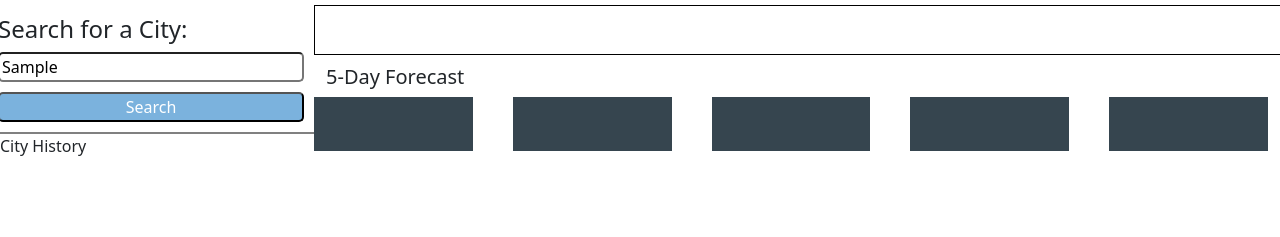
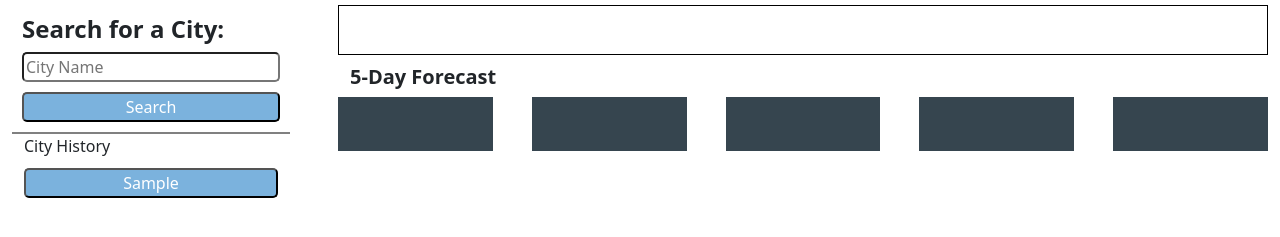
Before and after one commit to fdeaquino/weather-dashboard, a plain HTML site: page index.html in a window 1280 px wide. Both pictures are taken after typing "Sample" into the empty fields and a click on the button "Search". Shown: the part 71-308 px from the top of the page. Drawn offline with nearby package versions, Linux system fonts and the light colour scheme; no server answers.

Commit message:
cities are now saved in localStorage, buttons created for each city searched, clicked buttons now generate weather data for each city clicked

```diff
--- a/assets/css/style.css
+++ b/assets/css/style.css
@@ -43,3 +43,7 @@ button {
     margin-bottom: 10px;
     display: none;
 }
+
+#current-city-name {
+    font-weight: bold;
+}
--- a/assets/js/weather-dashboard.js
+++ b/assets/js/weather-dashboard.js
@@ -11,12 +11,20 @@ const humidity = document.querySelector("#current-humidity");
 // TA said not to include uv data in project - deleted variable
 const image = document.querySelector("#current-icon");
 const apiKey = "e350d44f0fd3cd89fc464afb4f48dec4";
-let cityArr = [];
+let cityArr;
+let cityValue;
+
+if (localStorage.getItem("cities")) {
+    cityArr = JSON.parse(localStorage.getItem("cities"));
+} else {
+    cityArr =[]
+}
+
+localStorage.setItem("cities", JSON.stringify(cityArr))
+const savedCityHistory = JSON.parse(localStorage.getItem("cities"));
 
 // fetches current and future weather information and other data for a city
 function fetchCurrent(city) {
-    const cityValue = search.value;
-
     // query parameter to include imperial values
     fetch("https://api.openweathermap.org/data/2.5/weather?q=" + cityValue + "&units=imperial&appid=" + apiKey)
         // console.log("https://api.openweathermap.org/data/2.5/weather?q=" + cityValue + "&units=imperial" + "&appid=" + apiKey)
@@ -62,18 +70,53 @@ function fetchCurrent(city) {
     });
 }
 
+// sets searched cities into localStorage
+function setStorage() {
+    cityArr.push(search.value);
+    localStorage.setItem("cities", JSON.stringify(cityArr))
+};
+
+const eventHandler = function(event) {
+    event.preventDefault;
+    containerForCurrentCityWeather.style.display = "block";
+    containerForFiveDayForecast.style.display = "flex";
+    cityValue = $(this).val();
+    fetchCurrent(cityValue);
+};
+
+// A button is created for each city searched
+function makeBtns(text) {
+    let savedCityBtns = document.createElement("button");
+    savedCityBtns.textContent = text;
+    savedCityBtns.className = "savedCityBtns";
+    savedCityBtns.setAttribute("type", "submit");
+    savedCityBtns.setAttribute("value", text);
+    savedCityBtns.addEventListener("click", eventHandler);
+    containerForSaved.appendChild(savedCityBtns);
+};
+
+savedCityHistory.forEach(function(item) {
+    makeBtns(item);
+});
+
 searchForm.addEventListener("submit", function(event) {
     event.preventDefault();
-    fetchCurrent();
+    cityValue = search.value;
+    fetchCurrent(cityValue);
     containerForCurrentCityWeather.style.display = "block";
     containerForFiveDayForecast.style.display = "flex";
+    setStorage();
+    JSON.parse(localStorage.getItem("cities"));
+    makeBtns(search.value);
+    search.value = "";
 });
 
+$(".savedCityBtns").click(eventHandler);
 
 // GIVEN a weather dashboard with form inputs
 // WHEN I search for a city
 // THEN I am presented with current and future conditions for that city and that city is added to the search history
-        // ALMOST DONE - TODO: NEED TO ADD CITY TO SEARCH HISTORY
+        // DONE
 
 // WHEN I view current weather conditions for that city
 // THEN I am presented with the city name, the date, an icon representation of weather conditions, the temperature, the humidity, and the wind speed
@@ -85,4 +128,4 @@ searchForm.addEventListener("submit", function(event) {
 
 // WHEN I click on a city in the search history
 // THEN I am again presented with current and future conditions for that city
-        // AMOST DONE - TODO: TURN THE CITY IN SEARCH HISTORY INTO A BUTTON
+        // DONE
--- a/index.html
+++ b/index.html
@@ -14,13 +14,14 @@
         <div class="row">
             <!-- LEFT CONTAINER containing city search input/button and history -->
             <div class="col-3">
+                <div class="container">
                     <div class="row">
                         <div class="col-12" id="city-search-container">
                             <!-- Search for city header -->
-                        <h4>Search for a City:</h4>
+                            <h4><strong>Search for a City:</strong></h4>
                             <form id="city-search-form">
-                            <!-- TEXT INPUT w/placeholder of "Houston" -->
-                            <input type="text" id="searchCity" placeholder="Houston"/>
+                                <!-- TEXT INPUT w/placeholder of "City Name" -->
+                                <input type="text" id="searchCity" placeholder="City Name"/>
                                 <!-- Submit button -->
                                 <button type="submit" id="submit-button">Search</button>
                             </form>
@@ -31,8 +32,10 @@
                         </div>
                     </div>
                 </div>
+            </div>
             <!-- RIGHT CONTAINER containing current weather and 5 day forecast -->
             <div class="col-9">
+                <div class="container">
                     <div class="row">
                         <div class="col-12" id="current-weather">
                             <!-- Current weather will go here -->
@@ -43,9 +46,10 @@
                             <p id="current-humidity"></p>
                             <p id="current-uv-index"></p>
                         </div>
+                        <div class="container">
                             <div class="row justify-content-between" id="five-day-forecast">
                                 <!-- Five Day forecast will go here -->
-                        <h5>5-Day Forecast</h5>
+                                <h5><strong>5-Day Forecast</strong></h5>
                                 <div class="col-2" id="day1">
                                     <h6 id="dia-1"></h6>
                                     <img id="icon-1">
@@ -82,7 +86,8 @@
                                     <p id="humid-5"></p>
                                 </div>
                             </div>
-
+                        </div>
+                    </div>
                 </div>
             </div>
         </div>
```
Lines whose indentation alone changed are shown as unchanged.
